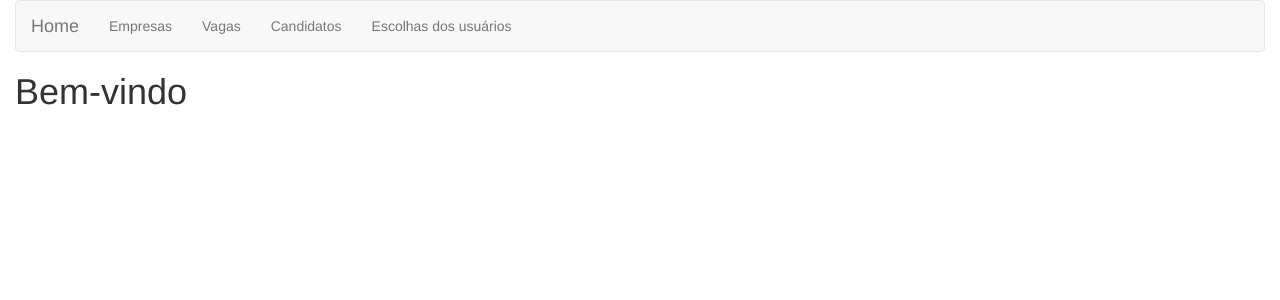
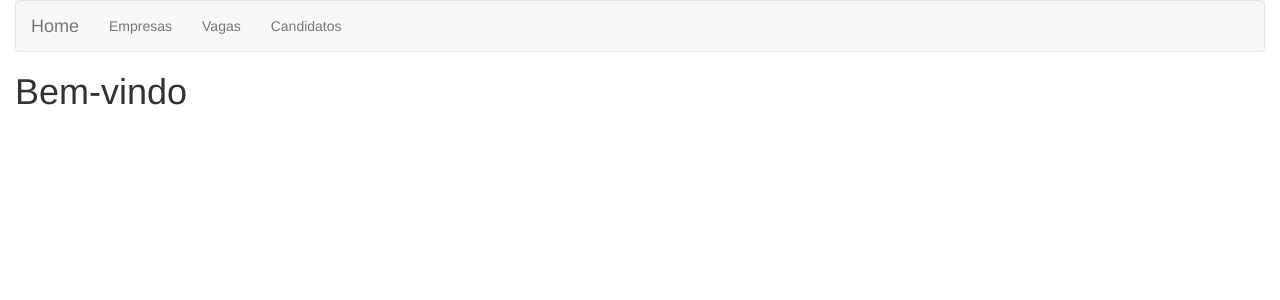
Before and after one commit to Josue23/jc-challenge, a Django app: page / in a window 1280 px wide. Shown: the top 300 px of the page. Run offline with Django 3.2, Linux system fonts and the light colour scheme; parts of the project's set-up code (start-up, migrations or seed data) failed here and were passed over; some libraries are stand-ins or nearby versions.

Commit message:
Update nav.html

```diff
--- a/myproject/core/templates/nav.html
+++ b/myproject/core/templates/nav.html
@@ -16,9 +16,9 @@
       <li class="">
         <a href="{% url 'core:candidate_list' %}">Candidatos</a>
       </li>
-      <li class="">
+      <!--<li class="">
         <a href="{% url 'core:escolha_list' %}">Escolhas dos usuários</a>
-      </li>
+      </li>-->
     </ul>
   </div>
 
```
